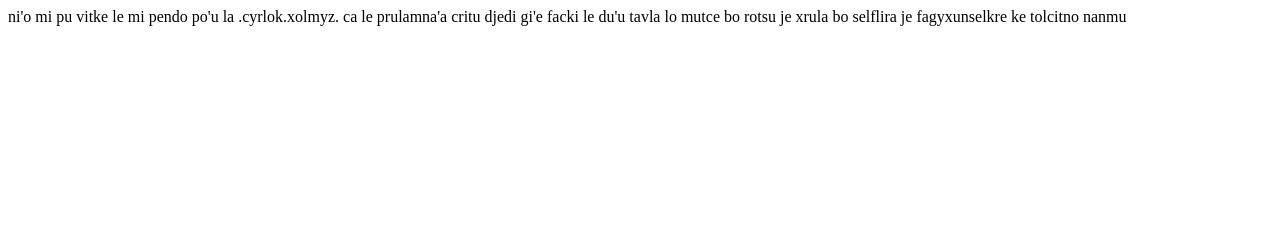
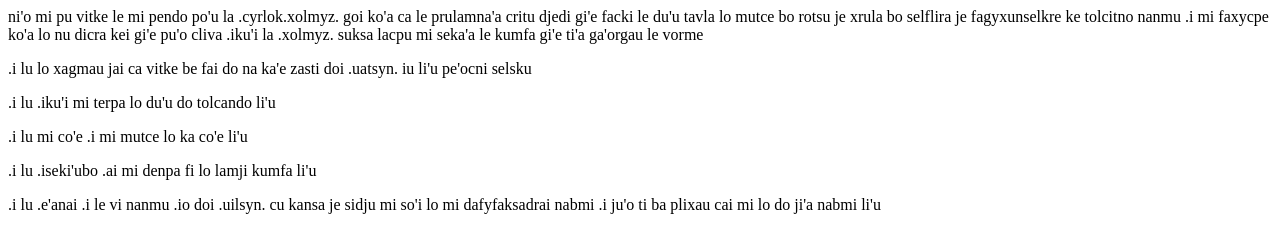
Before and after one commit to phma/xolmyz, a plain HTML site: page redh/index.html in a window 1280 px wide. Drawn offline with Linux system fonts and the light colour scheme.

Commit message:
la xunselkre bende zo'u la .uatsyn. penmi la .uilsyn.

```diff
--- a/redh/index.html
+++ b/redh/index.html
@@ -1,8 +1,13 @@
 <html>
 <head><title>xunselkre bende</title></head>
 <body>
-<p>ni'o mi pu vitke le mi pendo po'u la .cyrlok.xolmyz. ca le prulamna'a critu djedi
+<p>ni'o mi pu vitke le mi pendo po'u la .cyrlok.xolmyz. goi ko'a ca le prulamna'a critu djedi
 gi'e facki le du'u tavla lo mutce bo rotsu je xrula bo selflira je fagyxunselkre ke
-tolcitno nanmu
-</p>
+tolcitno nanmu .i mi faxycpe ko'a lo nu dicra kei gi'e pu'o cliva .iku'i la .xolmyz.
+suksa lacpu mi seka'a le kumfa gi'e ti'a ga'orgau le vorme</p>
+<p>.i lu lo xagmau jai ca vitke be fai do na ka'e zasti doi .uatsyn. iu li'u pe'ocni selsku</p>
+<p>.i lu .iku'i mi terpa lo du'u do tolcando li'u</p>
+<p>.i lu mi co'e .i mi mutce lo ka co'e li'u</p>
+<p>.i lu .iseki'ubo .ai mi denpa fi lo lamji kumfa li'u</p>
+<p>.i lu .e'anai .i le vi nanmu .io doi .uilsyn. cu kansa je sidju mi so'i lo mi dafyfaksadrai nabmi .i ju'o ti ba plixau cai mi lo do ji'a nabmi li'u</p>
 </body>
```
